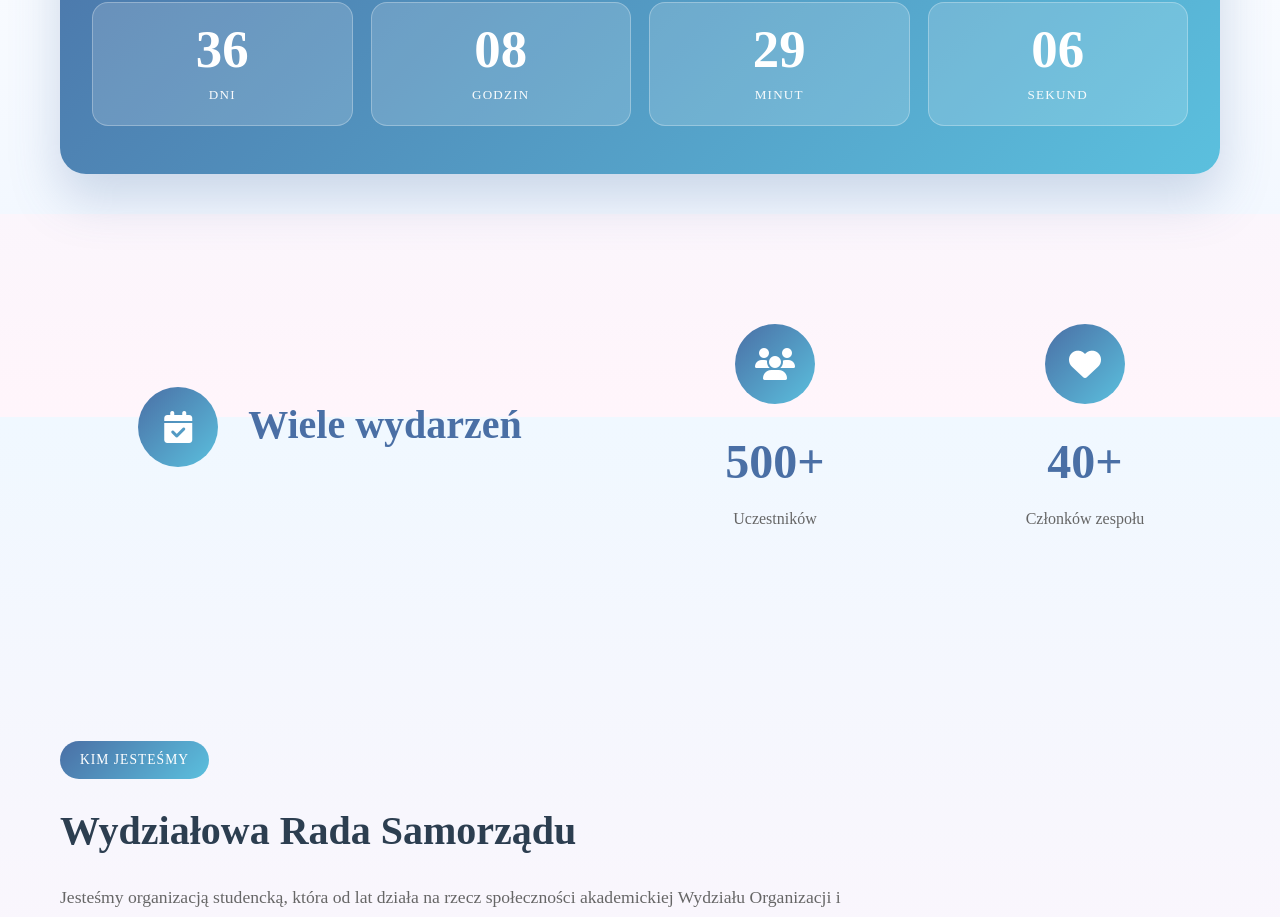
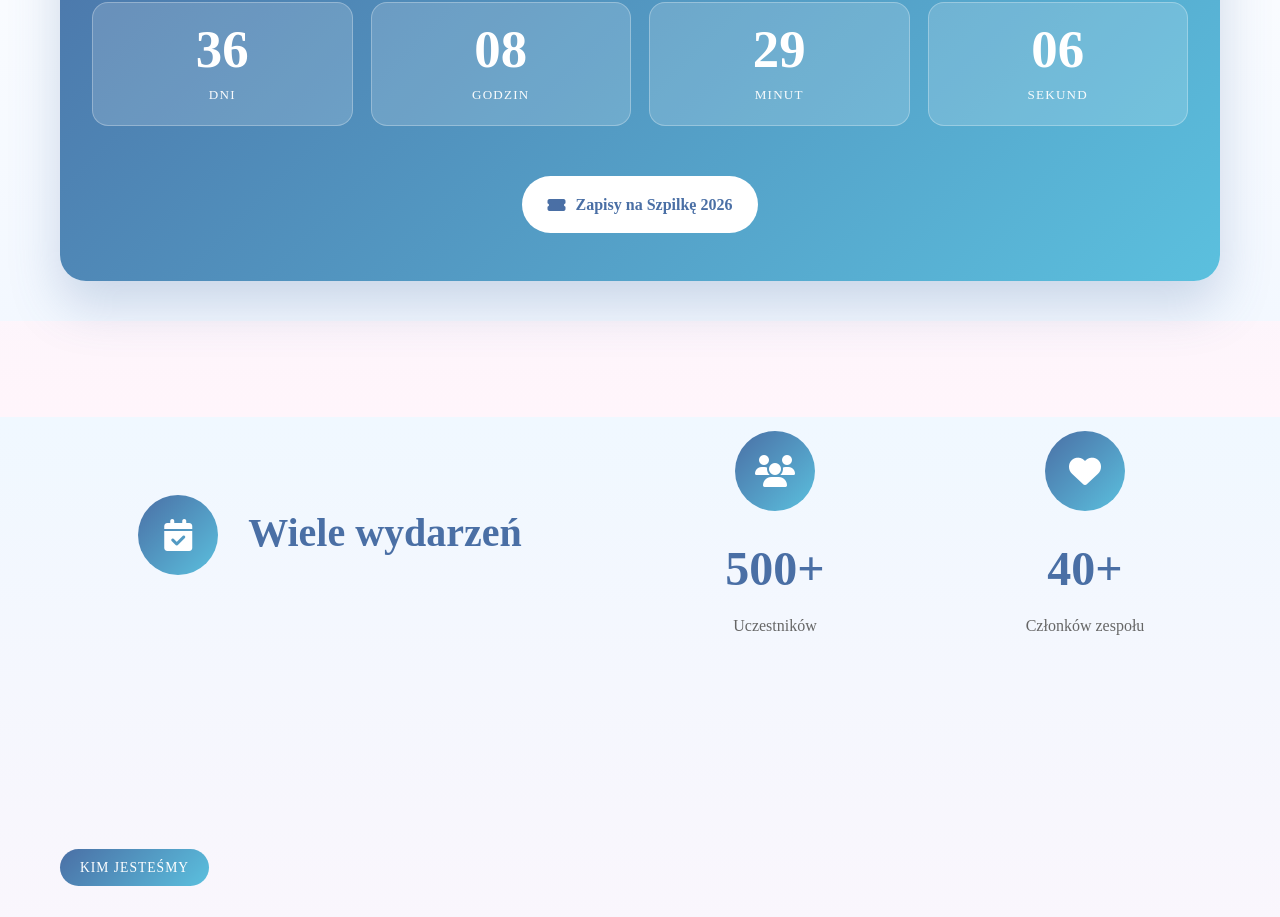
Before and after one commit to K4pee/WRSWOIZ_Strona, a Next.js app: page / in a window 1280 px wide. Shown: the part 1183-2100 px from the top of the page. Built offline with nearby package versions, Linux system fonts and the light colour scheme.

Commit message:
Add register link to the countdown

```diff
--- a/components/Countdown.tsx
+++ b/components/Countdown.tsx
@@ -49,11 +49,11 @@ export default function Countdown() {
                             <span className="countdown-label">Sekund</span>
                         </div>
                     </div>
-                    {/*<div className="countdown-actions">
-            <a href="#" className="countdown-register-btn" aria-label="Link do zapisów na Szpilkę 2026">
+                    <div className="countdown-actions">
+            <a href="https://docs.google.com/forms/d/e/1FAIpQLSdLQqxcL6gaQ1WnyCaA5WOJrQ6dM8qgiRve63GoSmcmPEDLew/viewform?usp=header&usp=embed_facebook" className="countdown-register-btn" aria-label="Link do zapisów na Szpilkę 2026">
               <i className="fas fa-ticket-alt"></i> Zapisy na Szpilkę 2026
             </a>
-          </div>*/}
+          </div>
                 </div>
             </div>
         </section>
```
